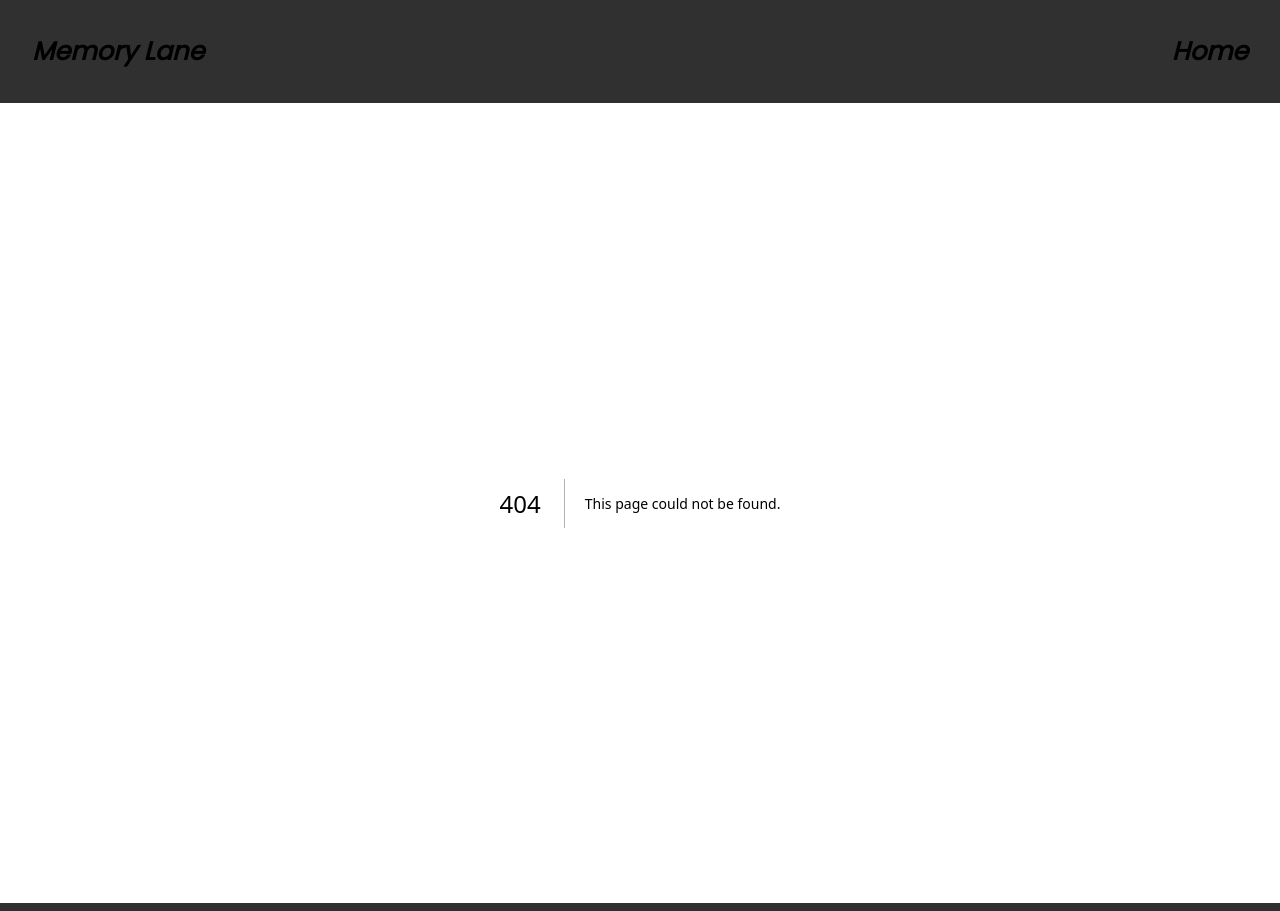
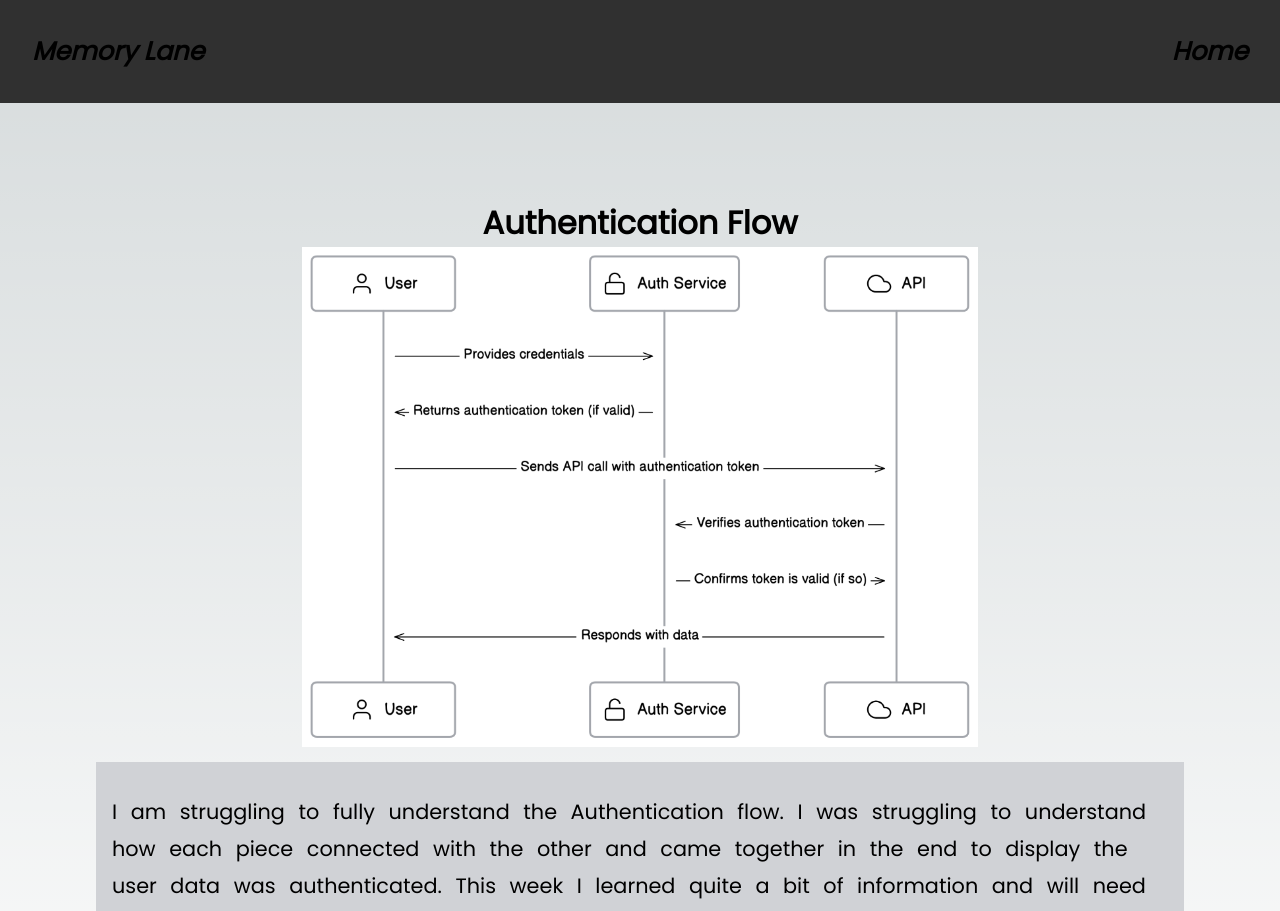
Before and after one commit to OlsJacob-FS/memory-lane, a Next.js app: page /information/six in a window 1280 px wide. Before the commit this address had no page. Shown: the top 911 px of the page. Built offline with nearby package versions, Linux system fonts and the light colour scheme.

Commit message:
add Authentication flow artical

```diff
--- a/next.config.mjs
+++ b/next.config.mjs
@@ -1,6 +1,6 @@
 /** @type {import('next').NextConfig} */
 const nextConfig = {
-  output: "export",
+  //output: "export",
 };
 
 export default nextConfig;
--- a/src/app/data/data.jsx
+++ b/src/app/data/data.jsx
@@ -6,6 +6,7 @@ import devImg from "../images/comp-unsplash.jpg";
 //https://unsplash.com/photos/two-black-flat-screen-computer-monitors-LJ9KY8pIH3E
 import budgetPro from "../images/budgetPro.png";
 import reactNativeImg from "../images/reactnative.png";
+import authImg from "../images/auth.png";
 
 const blogData = [
   {
@@ -48,6 +49,14 @@ const blogData = [
     artical:
       "React Native has been a lot of fun to work with and figure out! I really enjoyed learning how to get the CRUD methods to work correctly while using the API I created for this class. Styling the components while making all of the components and screens work together was a bit of a challenge, however it was very rewarding when I managed to make it work correctly. I throughly enjoyed creating a mobile application and will continue to create side projects learning more about react native.",
   },
+  {
+    id: "six",
+    title: "Authentication Flow",
+    image: authImg,
+    body: "The Flow",
+    artical:
+      "I am struggling to fully understand the Authentication flow. I was struggling to understand how each piece connected with the other and came together in the end to display the user data was authenticated. This week I learned quite a bit of information and will need to continue to work with building more applications with a user authentication and tokens. This week I was feeling more confident and understaning the flow of the API and how to fetch the data to display it. ",
+  },
 ];
 
 export default blogData;
--- /dev/null
+++ b/src/app/information/six/page.jsx
@@ -0,0 +1,21 @@
+import React from "react";
+//Data import
+import blogData from "@/app/data/data";
+//Next imports
+import Image from "next/image";
+//css styling:
+import styles from "../../page.module.css";
+
+export default function One() {
+  return (
+    <main>
+      <div className={styles.main}>
+        <h1>{blogData[5].title}</h1>
+        <Image src={blogData[5].image} height={500} />
+        <div className={styles.bodyContainer}>
+          <p className={styles.articalText}>{blogData[5].artical}</p>
+        </div>
+      </div>
+    </main>
+  );
+}
```
Also changed, not shown: src/app/images/auth.png (added).
